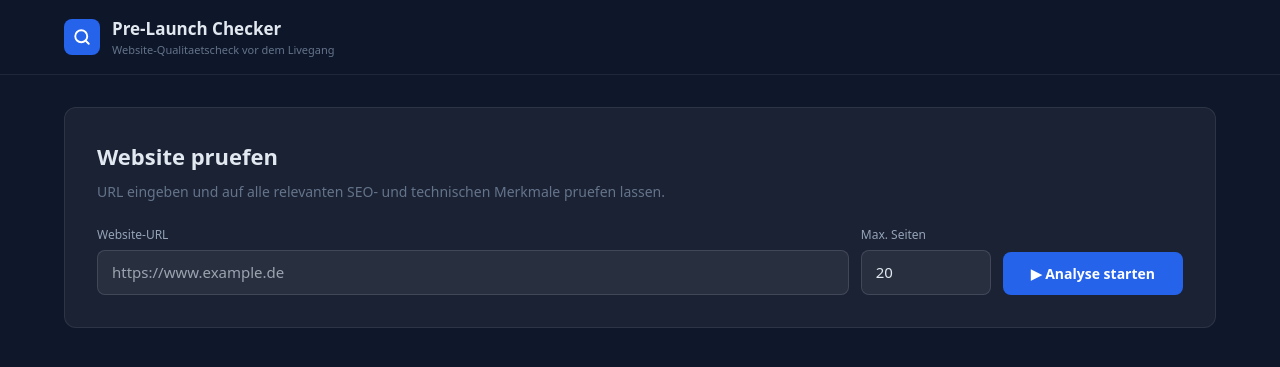
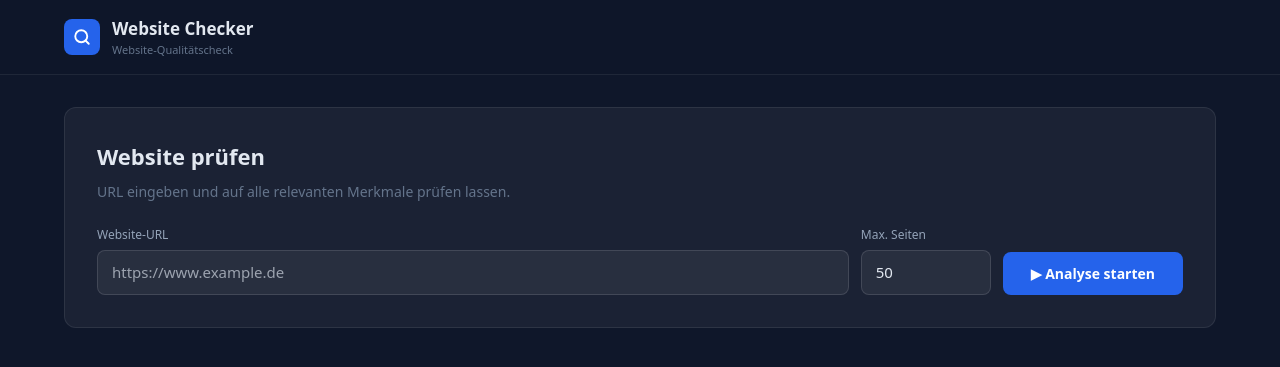
Before and after one commit to felixlessner/prelaunch-checker, a FastAPI app: page / in a window 1280 px wide. Shown: the top 367 px of the page. Run offline with FastAPI, Linux system fonts and the light colour scheme; some libraries are stand-ins or nearby versions.

Commit message:
Update and rename index.html to templates/index.html

```diff
--- a/index.html
+++ b/templates/index.html
@@ -3,7 +3,7 @@
 <head>
   <meta charset="UTF-8" />
   <meta name="viewport" content="width=device-width, initial-scale=1.0" />
-  <title>Website Pre-Launch Checker</title>
+  <title>Website Checker</title>
   <script src="https://cdn.tailwindcss.com"></script>
   <style>
     *{font-family:system-ui,sans-serif;box-sizing:border-box;}
@@ -43,16 +43,16 @@
       <svg width="18" height="18" viewBox="0 0 24 24" fill="none" stroke="white" stroke-width="2.5" stroke-linecap="round" stroke-linejoin="round"><circle cx="11" cy="11" r="8"/><path d="m21 21-4.35-4.35"/></svg>
     </div>
     <div>
-      <div style="font-weight:700;font-size:17px;">Pre-Launch Checker</div>
-      <div style="font-size:11px;color:#64748b;">Website-Qualitaetscheck vor dem Livegang</div>
+      <div style="font-weight:700;font-size:17px;">Website Checker</div>
+      <div style="font-size:11px;color:#64748b;">Website-Qualitätscheck</div>
     </div>
   </div>
 </header>
 
 <main style="max-width:1200px;margin:0 auto;padding:32px 24px;">
   <div class="card fade-in" style="padding:32px;margin-bottom:28px;">
-    <h2 style="margin:0 0 8px;font-size:22px;font-weight:700;">Website pruefen</h2>
-    <p style="margin:0 0 24px;color:#64748b;font-size:14px;">URL eingeben und auf alle relevanten SEO- und technischen Merkmale pruefen lassen.</p>
+    <h2 style="margin:0 0 8px;font-size:22px;font-weight:700;">Website prüfen</h2>
+    <p style="margin:0 0 24px;color:#64748b;font-size:14px;">URL eingeben und auf alle relevanten Merkmale prüfen lassen.</p>
     <div style="display:flex;gap:12px;flex-wrap:wrap;align-items:flex-end;">
       <div style="flex:1;min-width:260px;">
         <label style="display:block;font-size:12px;color:#94a3b8;margin-bottom:6px;font-weight:500;">Website-URL</label>
@@ -60,7 +60,7 @@
       </div>
       <div style="width:130px;">
         <label style="display:block;font-size:12px;color:#94a3b8;margin-bottom:6px;font-weight:500;">Max. Seiten</label>
-        <input type="number" id="maxPages" value="20" min="1" max="100" style="width:100%;"/>
+        <input type="number" id="maxPages" value="50" min="1" max="100" style="width:100%;"/>
       </div>
       <button onclick="startCheck()" style="background:#2563eb;color:#fff;border:none;padding:11px 28px;border-radius:8px;font-size:14px;font-weight:600;white-space:nowrap;">
         &#9654; Analyse starten
@@ -74,14 +74,14 @@
       <span style="color:#64748b;font-size:14px;" id="progressPct">0%</span>
     </div>
     <div style="background:rgba(255,255,255,0.08);border-radius:3px;"><div class="bar-fill" id="progressBar" style="width:0%;"></div></div>
-    <p style="margin:12px 0 0;font-size:13px;color:#64748b;">Dies kann je nach Seitengroesse einige Minuten dauern.</p>
+    <p style="margin:12px 0 0;font-size:13px;color:#64748b;">Dies kann je nach Seitengröße einige Minuten dauern.</p>
   </div>
 
   <div id="resultsSection" style="display:none;">
     <div id="summaryCards" style="display:grid;grid-template-columns:repeat(auto-fill,minmax(160px,1fr));gap:16px;margin-bottom:28px;"></div>
     <div style="display:flex;align-items:center;justify-content:space-between;flex-wrap:wrap;gap:10px;margin-bottom:20px;">
       <div style="display:flex;gap:8px;flex-wrap:wrap;">
-      <button class="tab active" onclick="showTab('overview')" id="tab-overview">Uebersicht</button>
+      <button class="tab active" onclick="showTab('overview')" id="tab-overview">Übersicht</button>
       <button class="tab inactive" onclick="showTab('pages')" id="tab-pages">Seiten-Details</button>
       <button class="tab inactive" onclick="showTab('broken')" id="tab-broken">Broken Links</button>
       <button class="tab inactive" onclick="showTab('adobe')" id="tab-adobe">Adobe Stock</button>
```
